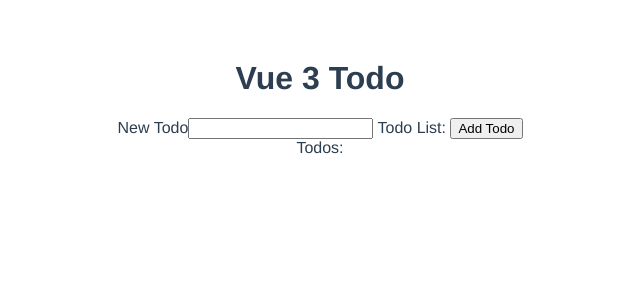
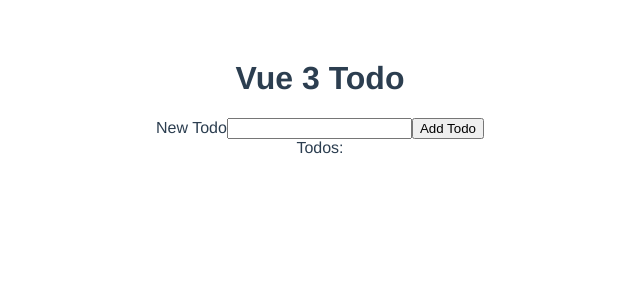
Before and after one commit to clintcfavor/vue-3, a Vue app: page / in a window 1280 px wide. Shown: the top 300 px of the page, without its empty margins (320-960 px from the left). Built offline with nearby package versions, Linux system fonts and the light colour scheme.

Commit message:
* Removed text

```diff
--- a/src/App.vue
+++ b/src/App.vue
@@ -3,7 +3,6 @@
   <form @submit.prevent="addNewTodo">
     <label>New Todo</label>
     <input v-model="newTodo" name="newTodo" />
-    Todo List:
     <button>Add Todo</button>
   </form>
   Todos:
```
